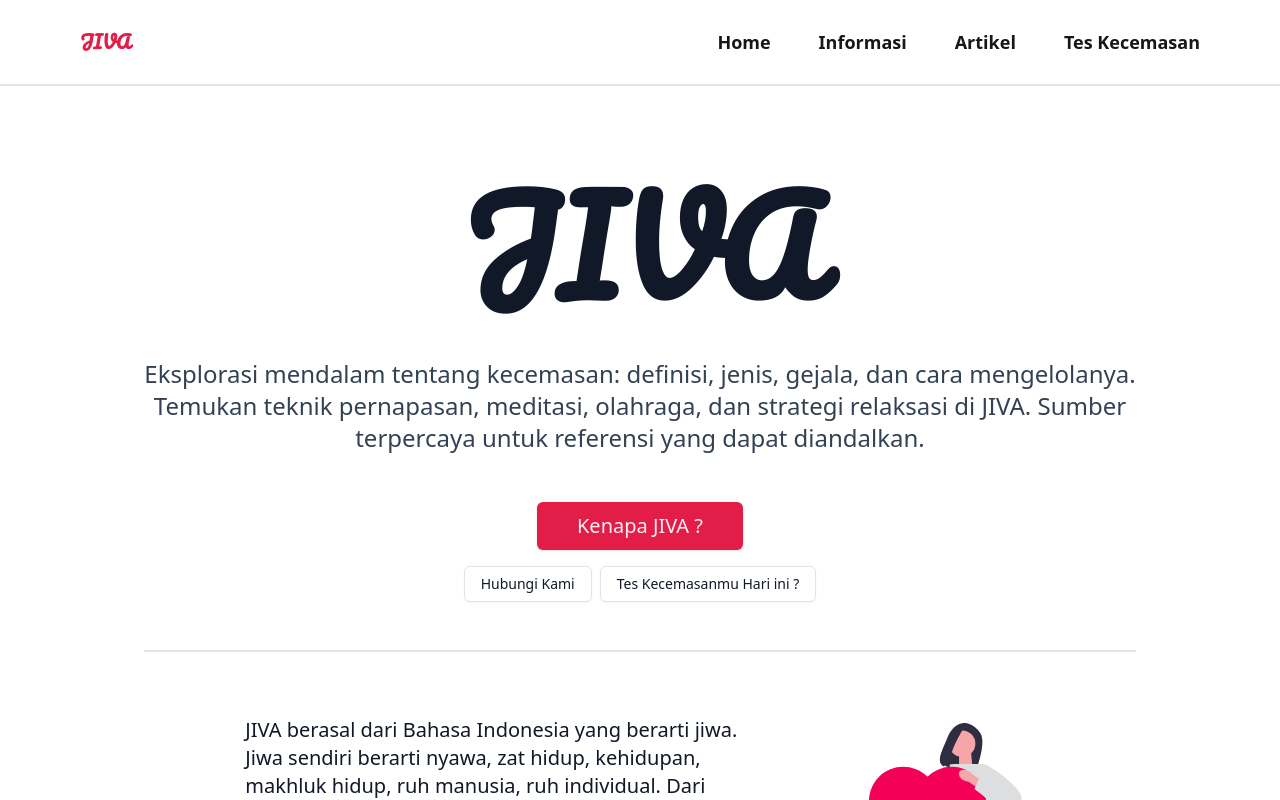
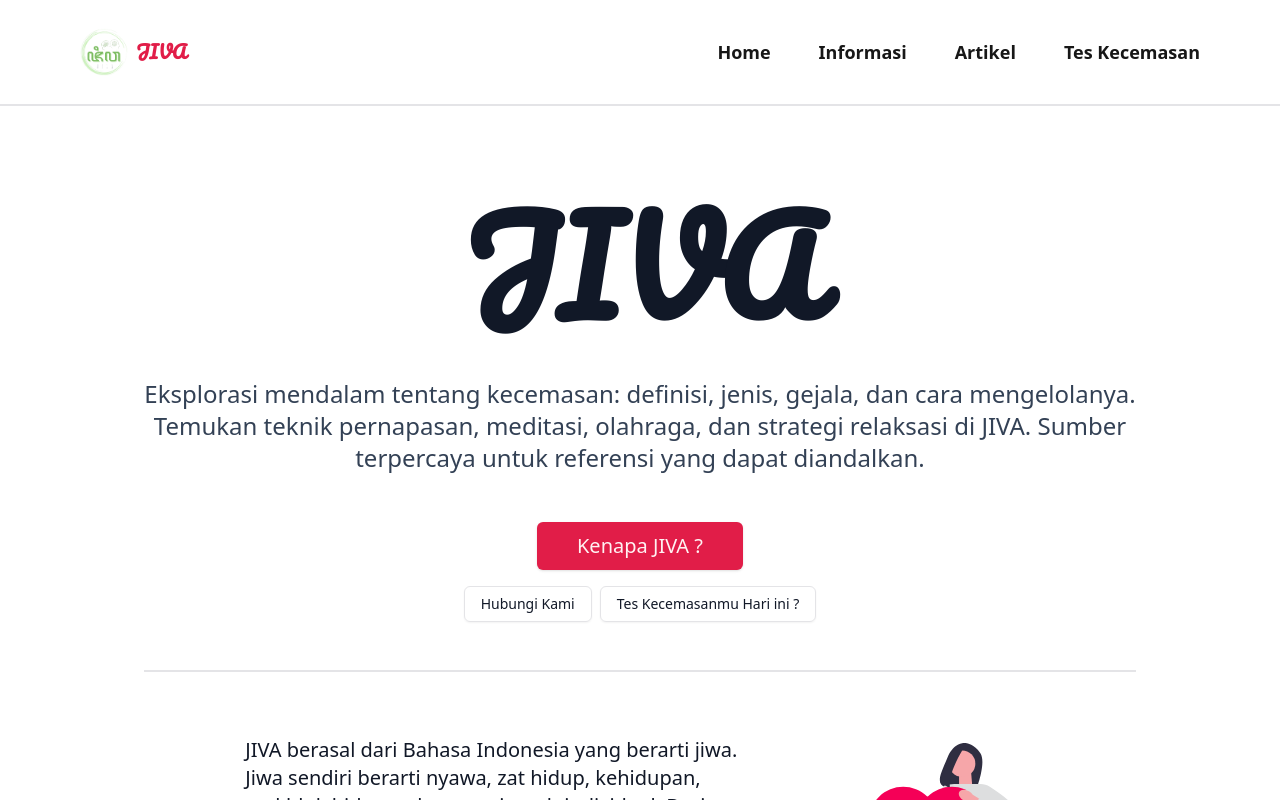
Before and after one commit to paresiqbal/jiva, a React (Vite) app: page / in a window 1280 px wide. Shown: the top 800 px of the page. Built offline with nearby package versions, Linux system fonts and the light colour scheme.

Commit message:
Add logo

```diff
--- a/src/components/Navbar.tsx
+++ b/src/components/Navbar.tsx
@@ -2,6 +2,7 @@
 import { NavLink } from "react-router-dom";
 import { useState } from "react";
 
+import jiva from "@/assets/jiva.png";
 export default function Navbar() {
   const [isOpen, setIsOpen] = useState(false);
 
@@ -43,8 +44,9 @@ export default function Navbar() {
           <NavLink
             to="/"
             aria-label="Dashboard"
-            className="py-1 px-6 text text-primary focus:outline-none focus-visible:ring-4 ring-neutral-900 rounded-sm ring-offset-4 font-custom text-neutral-900 hover:text-neutral-600 transition-colors"
+            className="py-1 px-6 flex gap-2 items-center text text-primary focus:outline-none focus-visible:ring-4 ring-neutral-900 rounded-sm ring-offset-4 font-custom text-neutral-900 hover:text-neutral-600 transition-colors"
           >
+            <img src={jiva} alt="logo" className="w-12 h-12" />
             JIVA
           </NavLink>
           <a className="lg:mr-auto"></a>
```
Also changed, not shown: src/assets/jiva.png (added).
